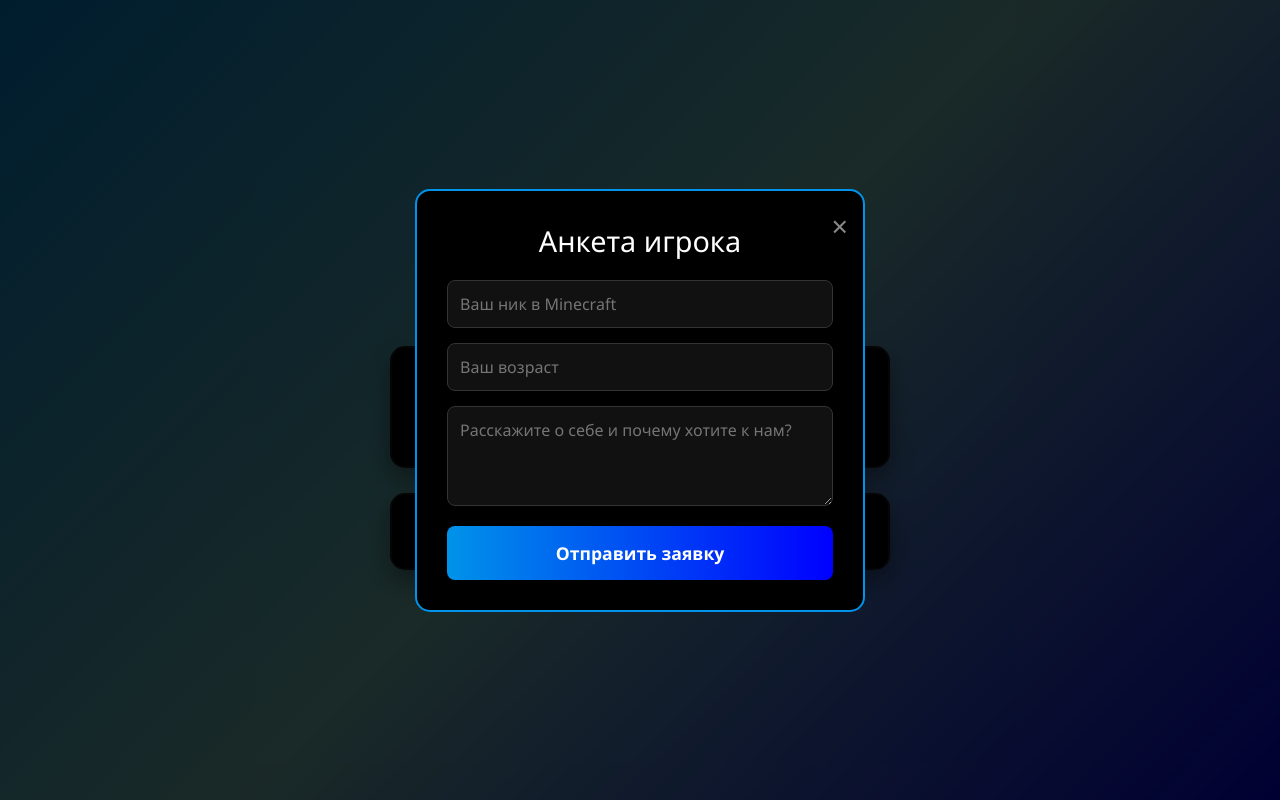
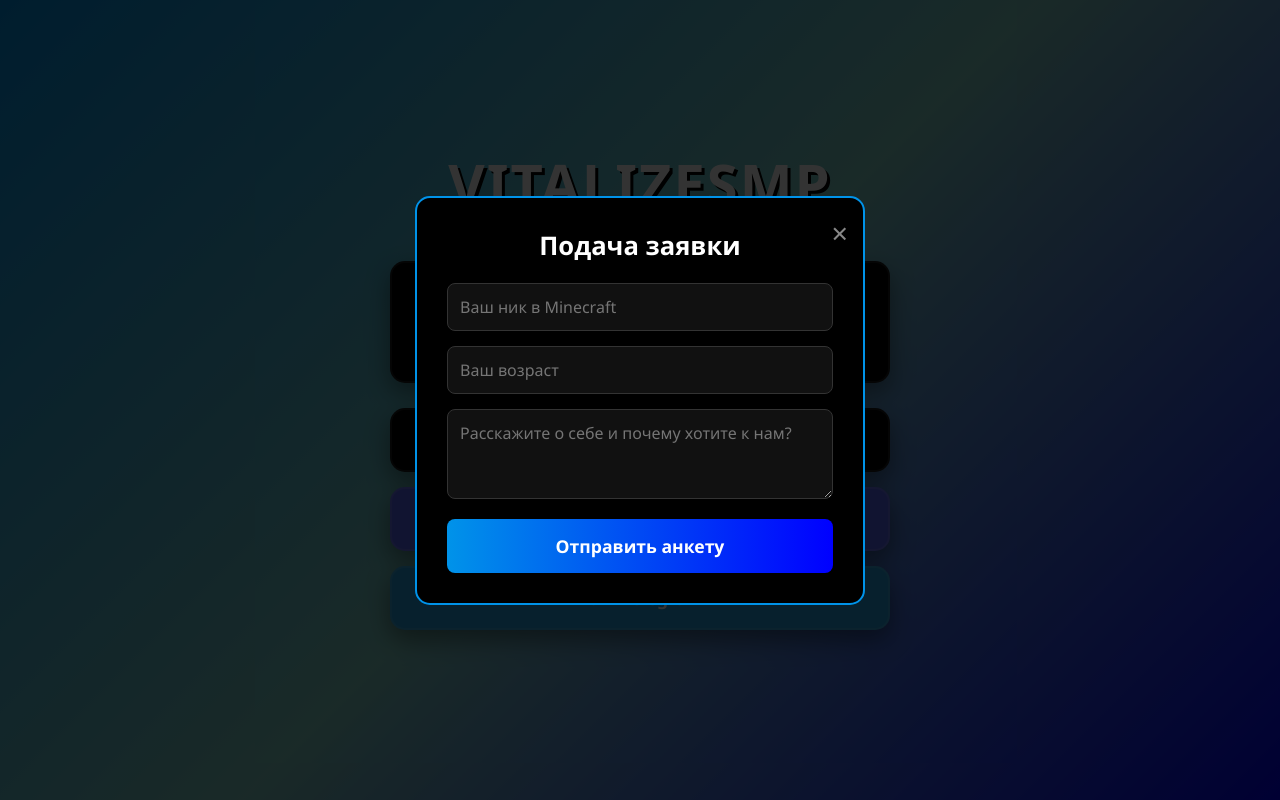
Before and after one commit to bexopasndq1-glitch/vitalizesmp.github.io, a plain HTML site: page index.html in a window 1280 px wide. Both pictures are taken after a click on the button "Подать заявку". Drawn offline with Linux system fonts and the light colour scheme.

Commit message:
Update index.html

```diff
--- a/index.html
+++ b/index.html
@@ -5,284 +5,156 @@
     <meta name="viewport" content="width=device-width, initial-scale=1.0">
     <title>VitalizeSMP — Официальный сайт</title>
     <style>
-        * {
-            box-sizing: border-box;
-            margin: 0;
-            padding: 0;
-            font-family: 'Segoe UI', Tahoma, Geneva, Verdana, sans-serif;
-        }
-
+        * { box-sizing: border-box; margin: 0; padding: 0; font-family: 'Segoe UI', sans-serif; }
         body {
             background: linear-gradient(135deg, #0093E9 0%, #80D0C7 50%, #0000FF 100%);
-            background-attachment: fixed;
-            min-height: 100vh;
-            display: flex;
-            justify-content: center;
-            align-items: center;
-            color: white;
-            padding: 20px;
+            background-attachment: fixed; min-height: 100vh;
+            display: flex; justify-content: center; align-items: center; color: white; padding: 20px;
         }
-
-        .container {
-            width: 100%;
-            max-width: 500px;
-            text-align: center;
+        .container { width: 100%; max-width: 500px; text-align: center; display: flex; flex-direction: column; }
+        h1 { font-size: 3.5rem; color: #ffffff; text-shadow: 3px 3px 0px #000; margin-bottom: 40px; text-transform: uppercase; letter-spacing: 2px; }
+        .block-card {
+            background-color: #000000; border-radius: 15px; padding: 25px; margin-bottom: 25px;
+            box-shadow: 0 10px 25px rgba(0,0,0,0.4); border: 2px solid rgba(255, 255, 255, 0.1);
         }
-
-        h1 {
-            font-size: 3.5rem;
-            color: #ffffff;
-            text-shadow: 3px 3px 0px #000;
-            margin-bottom: 40px;
-            text-transform: uppercase;
-            letter-spacing: 2px;
+        .ip-title { color: #0093E9; font-size: 1.2rem; text-transform: uppercase; font-weight: bold; margin-bottom: 8px; }
+        .ip-address { color: #ffffff; font-size: 1.8rem; font-family: monospace; cursor: pointer; word-break: break-all; }
+        .btn-group { display: flex; gap: 15px; margin-bottom: 15px; width: 100%; }
+        .open-modal-btn {
+            flex: 1; padding: 18px; background-color: #000; color: #fff; font-size: 1.1rem;
+            font-weight: bold; border: 2px solid rgba(255, 255, 255, 0.1); border-radius: 15px; cursor: pointer;
+            box-shadow: 0 10px 25px rgba(0,0,0,0.4); transition: all 0.2s;
         }
-
-        .block-card {
-            background-color: #000000;
-            border-radius: 15px;
-            padding: 25px;
-            margin-bottom: 25px;
-            box-shadow: 0 10px 25px rgba(0,0,0,0.4);
-            border: 2px solid rgba(255, 255, 255, 0.1);
+        .open-modal-btn:hover { border-color: #0093E9; color: #0093E9; transform: scale(1.02); }
+        .social-btn {
+            display: block; width: 100%; padding: 18px; color: #ffffff; font-size: 1.1rem; font-weight: bold;
+            border: 2px solid rgba(255, 255, 255, 0.1); border-radius: 15px; cursor: pointer; text-decoration: none;
+            margin-bottom: 15px; box-shadow: 0 10px 25px rgba(0,0,0,0.4); transition: all 0.2s ease; text-align: center;
         }
-
-        .ip-title {
-            color: #0093E9;
-            font-size: 1.2rem;
-            text-transform: uppercase;
-            font-weight: bold;
-            margin-bottom: 8px;
+        .social-btn span { font-size: 0.9rem; font-weight: normal; opacity: 0.8; margin-left: 5px; display: inline-block; }
+        .btn-discord { background-color: #5865F2; }
+        .btn-discord:hover { background-color: #4752C4; transform: scale(1.02); }
+        .btn-telegram { background-color: #24A1DE; margin-bottom: 25px; }
+        .btn-telegram:hover { background-color: #1D84B9; transform: scale(1.02); }
+        .modal-overlay {
+            position: fixed; top: 0; left: 0; width: 100%; height: 100%; background-color: rgba(0, 0, 0, 0.8);
+            display: flex; justify-content: center; align-items: center; z-index: 1000; opacity: 0; pointer-events: none; transition: opacity 0.3s; padding: 15px;
         }
-
-        .ip-address {
-            color: #ffffff;
-            font-size: 1.8rem;
-            font-family: monospace;
-            cursor: pointer;
-            transition: transform 0.2s;
-        }
-
-        .ip-address:hover {
-            transform: scale(1.03);
-        }
-
-        .open-modal-btn {
-            width: 100%;
-            padding: 20px;
-            background-color: #000000;
-            color: #ffffff;
-            font-size: 1.5rem;
-            font-weight: bold;
-            border: 2px solid rgba(255, 255, 255, 0.1);
-            border-radius: 15px;
-            cursor: pointer;
-            box-shadow: 0 10px 25px rgba(0,0,0,0.4);
-            transition: all 0.2s ease;
-        }
-
-        .open-modal-btn:hover {
-            border-color: #0093E9;
-            color: #0093E9;
-            transform: scale(1.02);
-        }
-
-        .modal-overlay {
-            position: fixed;
-            top: 0;
-            left: 0;
-            width: 100%;
-            height: 100%;
-            background-color: rgba(0, 0, 0, 0.8);
-            display: flex;
-            justify-content: center;
-            align-items: center;
-            z-index: 1000;
-            opacity: 0;
-            pointer-events: none;
-            transition: opacity 0.3s ease;
-            padding: 20px;
-        }
-
-        .modal-overlay.active {
-            opacity: 1;
-            pointer-events: auto;
-        }
-
-        .modal-window {
-            background-color: #000000;
-            width: 100%;
-            max-width: 450px;
-            border-radius: 15px;
-            padding: 30px;
-            border: 2px solid #0093E9;
-            position: relative;
-            transform: translateY(-20px);
-            transition: transform 0.3s ease;
-        }
-
-        .modal-overlay.active .modal-window {
-            transform: translateY(0);
-        }
-
-        .modal-title {
-            font-size: 1.8rem;
-            color: #ffffff;
-            margin-bottom: 20px;
-            text-align: center;
-        }
-
-        .close-btn {
-            position: absolute;
-            top: 15px;
-            right: 15px;
-            background: none;
-            border: none;
-            color: #888;
-            font-size: 1.8rem;
-            cursor: pointer;
-            transition: color 0.2s;
-        }
-
-        .close-btn:hover {
-            color: #fff;
-        }
-
-        .input-field {
-            width: 100%;
-            padding: 12px;
-            margin-bottom: 15px;
-            border: 1px solid #333;
-            border-radius: 8px;
-            background-color: #111;
-            color: #fff;
-            font-size: 1rem;
-        }
-
-        .input-field:focus {
-            outline: none;
-            border-color: #0093E9;
-        }
-
-        textarea.input-field {
-            resize: vertical;
-            min-height: 100px;
-        }
-
-        .submit-btn {
-            width: 100%;
-            padding: 15px;
-            background: linear-gradient(90deg, #0093E9, #0000FF);
-            color: white;
-            border: none;
-            border-radius: 8px;
-            font-size: 1.1rem;
-            font-weight: bold;
-            cursor: pointer;
-            transition: opacity 0.2s;
-        }
-
-        .submit-btn:hover {
-            opacity: 0.9;
-        }
+        .modal-overlay.active { opacity: 1; pointer-events: auto; }
+        .modal-window { background-color: #000; width: 100%; max-width: 450px; border-radius: 15px; padding: 30px; border: 2px solid #0093E9; position: relative; }
+        .close-btn { position: absolute; top: 15px; right: 15px; background: none; border: none; color: #888; font-size: 1.8rem; cursor: pointer; }
+        .close-btn:hover { color: #fff; }
+        .input-field { width: 100%; padding: 12px; margin-bottom: 15px; border: 1px solid #333; border-radius: 8px; background-color: #111; color: #fff; font-size: 1rem; }
+        .input-field:focus { border-color: #0093E9; outline: none; }
+        .submit-btn { width: 100%; padding: 15px; background: linear-gradient(90deg, #0093E9, #0000FF); color: white; border: none; border-radius: 8px; font-size: 1.1rem; font-weight: bold; cursor: pointer; }
+        .status-result { margin-top: 15px; padding: 12px; border-radius: 8px; font-weight: bold; display: none; text-align: center; }
+        .status-waiting { background-color: #332200; color: #ffcc00; }
+        .status-accepted { background-color: #003311; color: #00ff66; }
+        .status-rejected { background-color: #330000; color: #ff3333; }
+        @media (max-width: 400px) { .btn-group { flex-direction: column; gap: 10px; } h1 { font-size: 2.5rem; } .social-btn span { display: block; margin-left: 0; margin-top: 4px; } }
     </style>
 </head>
 <body>
-
     <div class="container">
         <h1>VitalizeSMP</h1>
-
         <div class="block-card">
             <div class="ip-title">Айпи сервера:</div>
-            <div class="ip-address" onclick="navigator.clipboard.writeText('65.21.16.190:25854'); alert('IP скопирован!');">
-                65.21.16.190:25854
+            <div class="ip-address" onclick="navigator.clipboard.writeText('vitalizesmp.ru'); alert('IP скопирован!');">vitalizesmp.ru</div>
         </div>
+        <div class="btn-group">
+            <button class="open-modal-btn" onclick="toggleModal('regModal', true)">Подать заявку</button>
+            <button class="open-modal-btn" onclick="toggleModal('statusModal', true)">Статус заявки</button>
         </div>
-
-        <button class="open-modal-btn" onclick="toggleModal(true)">Подать заявку</button>
+        <a href="https://discord.gg" target="_blank" class="social-btn btn-discord">
+            Наш Discord <span>(просматривать заявки там)</span>
+        </a>
+        <a href="https://t.me" target="_blank" class="social-btn btn-telegram">Наш Telegram</a>
     </div>
-
-    <div class="modal-overlay" id="modalOverlay" onclick="closeModalOnOverlay(event)">
+    <div class="modal-overlay" id="regModal" onclick="closeModalOnOverlay(event, 'regModal')">
         <div class="modal-window">
-            <button class="close-btn" onclick="toggleModal(false)">&times;</button>
-            <div class="modal-title">Анкета игрока</div>
-
-            <form id="applicationForm" onsubmit="sendToDiscord(event)">
-                <input type="text" id="nickname" class="input-field" placeholder="Ваш ник в Minecraft" required>
-                <input type="number" id="age" class="input-field" placeholder="Ваш возраст" required>
-                <textarea id="about" class="input-field" placeholder="Расскажите о себе и почему хотите к нам?" required></textarea>
-                <button type="submit" class="submit-btn" id="subBtn">Отправить заявку</button>
+            <button class="close-btn" onclick="toggleModal('regModal', false)">&times;</button>
+            <div style="font-size:1.6rem; margin-bottom:20px; text-align:center; font-weight:bold;">Подача заявки</div>
+            <form id="regForm" onsubmit="sendApplication(event)">
+                <input type="text" id="regNick" class="input-field" placeholder="Ваш ник в Minecraft" required>
+                <input type="number" id="regAge" class="input-field" placeholder="Ваш возраст" required>
+                <textarea id="regAbout" class="input-field" style="resize:vertical; min-height:90px;" placeholder="Расскажите о себе и почему хотите к нам?" required></textarea>
+                <button type="submit" class="submit-btn" id="subBtnReg">Отправить анкету</button>
             </form>
         </div>
     </div>
+    <div class="modal-overlay" id="statusModal" onclick="closeModalOnOverlay(event, 'statusModal')">
+        <div class="modal-window">
+            <button class="close-btn" onclick="toggleModal('statusModal', false)">&times;</button>
+            <div style="font-size:1.6rem; margin-bottom:20px; text-align:center; font-weight:bold;">Проверить статус</div>
+            <form id="statusForm" onsubmit="checkStatus(event)">
+                <input type="text" id="checkNick" class="input-field" placeholder="Введите ваш ник в Minecraft" required>
+                <button type="submit" class="submit-btn">Проверить</button>
+            </form>
+            <div id="statusOutput" class="status-result"></div>
+        </div>
+    </div>
+    <script>
+        // Ссылка вашего вебхука из Дискорда, разделенная пополам для безопасности
+        const PART1 = "https://discord.com";
+        const PART2 = "ВСТАВЬТЕ_ВТОРУЮ_ПОЛОВИНУ_ВЕБХУКА";
 
-    <script>
-        function toggleModal(show) {
-            const overlay = document.getElementById('modalOverlay');
-            if (show) {
-                overlay.classList.add('active');
-            } else {
-                overlay.classList.remove('active');
+        const GITHUB_USER = window.location.hostname.includes('github.io') ? window.location.hostname.split('.')[0] : "bexopasndq1-glitch";
+        function toggleModal(id, show) {
+            const modal = document.getElementById(id);
+            if (show) modal.classList.add('active');
+            else modal.classList.remove('active');
         }
-        }
-
-        function closeModalOnOverlay(event) {
-            const overlay = document.getElementById('modalOverlay');
-            if (event.target === overlay) {
-                toggleModal(false);
-            }
-        }
-
-        // Логика отправки заявки в Discord
-        function sendToDiscord(event) {
-            event.preventDefault();
-
-            const btn = document.getElementById('subBtn');
-            btn.disabled = true;
-            btn.innerText = 'Отправка...';
-
-            const nickname = document.getElementById('nickname').value;
-            const age = document.getElementById('age').value;
-            const about = document.getElementById('about').value;
-
-            // СЮДА ВСТАВИТЬ ССЫЛКУ ИЗ ДИСКОРДА (Внутри кавычек)
-            const webhookUrl = "https://discord.com/api/webhooks/1533404314003964004/i8Yvk4xWGn5SN1wJk8pyzt7DmcQhrs6pU1Zkdzxq-VbC9j59YRC4s3hXkmV2oJcLDqDM";
-
-            const requestBody = {
+        function closeModalOnOverlay(e, id) { if (e.target === document.getElementById(id)) toggleModal(id, false); }
+        function sendApplication(e) {
+            e.preventDefault();
+            const btn = document.getElementById('subBtnReg');
+            btn.disabled = true; btn.innerText = 'Отправка...';
+            const nick = document.getElementById('regNick').value;
+            const age = document.getElementById('regAge').value;
+            const about = document.getElementById('regAbout').value;
+            fetch(PART1 + PART2, {
+                method: 'POST',
+                headers: { 'Content-Type': 'application/json' },
+                body: JSON.stringify({
                     username: "VitalizeSMP Заявки",
                     embeds: [{
-                    title: "Новая заявка на сервер!",
-                    color: 37769,
+                        title: "📝 Новая заявка на сервер!", color: 37769,
                         fields: [
-                        { name: "Ник в игре:", value: nickname, inline: true },
+                            { name: "Ник в игре:", value: nick, inline: true },
                             { name: "Возраст:", value: age, inline: true },
                             { name: "О себе / Почему мы:", value: about }
                         ],
-                    footer: { text: "Форма на сайте vitalizesmp.ru" },
                         timestamp: new Date()
                     }]
-            };
-
-            fetch(webhookUrl, {
-                method: 'POST',
-                headers: { 'Content-Type': 'application/json' },
-                body: JSON.stringify(requestBody)
+                })
             })
             .then(() => {
-                alert('Заявка успешно отправлена');
-                document.getElementById('applicationForm').reset();
-                toggleModal(false);
+                alert('Заявка успешно отправлена! Администрация рассмотрит её в ближайшее время.');
+                document.getElementById('regForm').reset();
+                toggleModal('regModal', false);
             })
-            .catch(err => {
-                alert('Ошибка при отправке. Проверьте ссылку вебхука.');
-                console.error(err);
+            .catch(() => alert('Ошибка отправки. Проверьте ссылки вебхука.'))
+            .finally(() => { btn.disabled = false; btn.innerText = 'Отправить анкету'; });
+        }
+        function checkStatus(e) {
+            e.preventDefault();
+            const nick = document.getElementById('checkNick').value.toLowerCase().trim();
+            const output = document.getElementById('statusOutput');
+            output.style.display = 'block'; output.className = 'status-result';
+            fetch(`https://githubusercontent.com{GITHUB_USER}/vitalizesmp.github.io/main/whitelist.txt?t=${Date.now()}`)
+            .then(res => { if(!res.ok) return ""; return res.text(); })
+            .then(text => {
+                const lines = text.toLowerCase().split('\n').map(l => l.trim());
+                if (lines.includes(nick)) {
+                    output.innerText = "Статус: Принят! Ты внесен в Whitelist сервера. 🎉";
+                    output.className = 'status-result status-accepted';
+                } else {
+                    output.innerText = "Статус: Ожидание рассмотрения или Отказано ⏳";
+                    output.className = 'status-result status-waiting';
+                }
             })
-            .finally(() => {
-                btn.disabled = false;
-                btn.innerText = 'Отправить заявку';
-            });
+            .catch(() => { output.innerText = "Ошибка проверки статуса."; output.className = 'status-result status-rejected'; });
         }
     </script>
-
 </body>
 </html>
```
Lines whose indentation alone changed are shown as unchanged.
